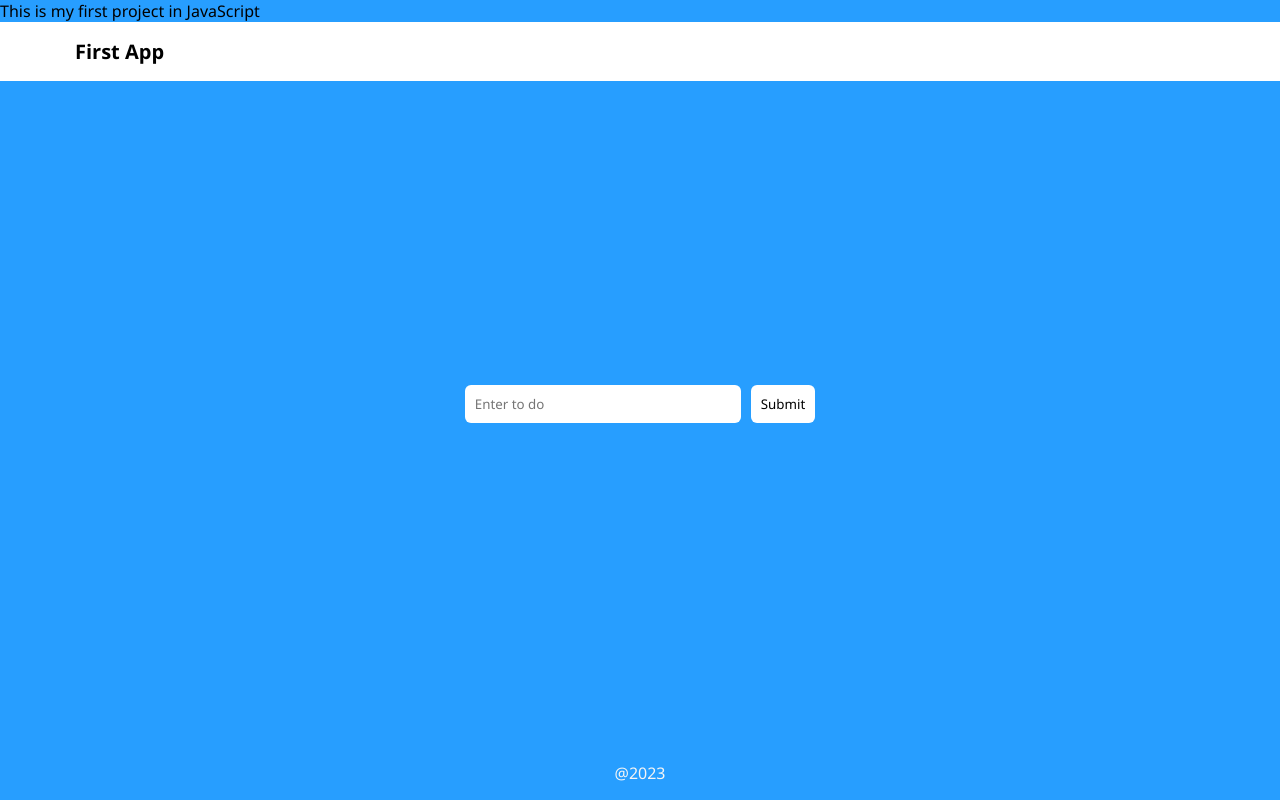
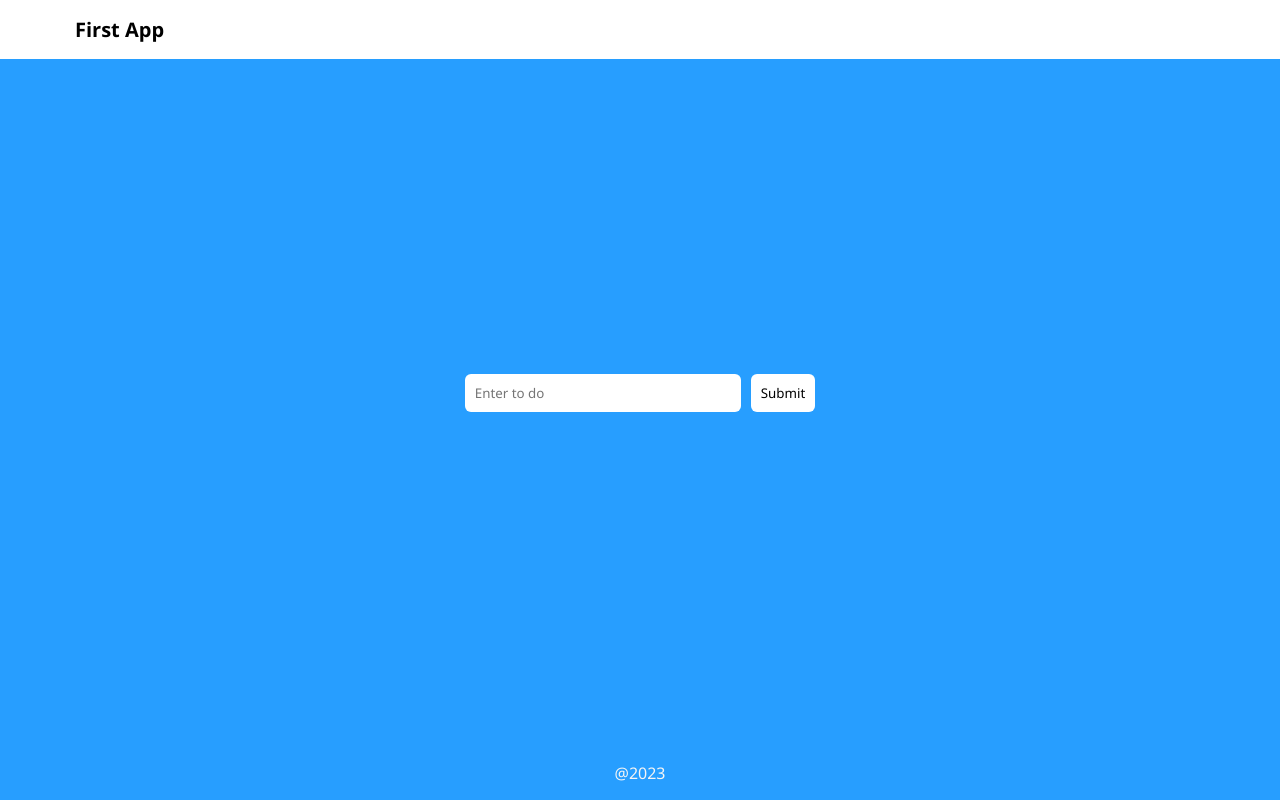
Before and after one commit to pradheepkum/localtodo_app, a plain HTML site: page index.html in a window 1280 px wide. Drawn offline with Linux system fonts and the light colour scheme.

Commit message:
Change index html file with meta tag

```diff
--- a/index.html
+++ b/index.html
@@ -4,7 +4,7 @@
     <meta charset="UTF-8">
     <meta name="viewport" content="width=device-width, initial-scale=1.0">
     <title>Local To Do App</title>
-    <description>This is my first project in JavaScript</description>
+    <meta name="description" content="This is my first project in JavaScript">
     <link rel="stylesheet" href="FirstApp.css">
 </head>
 <body>
```
